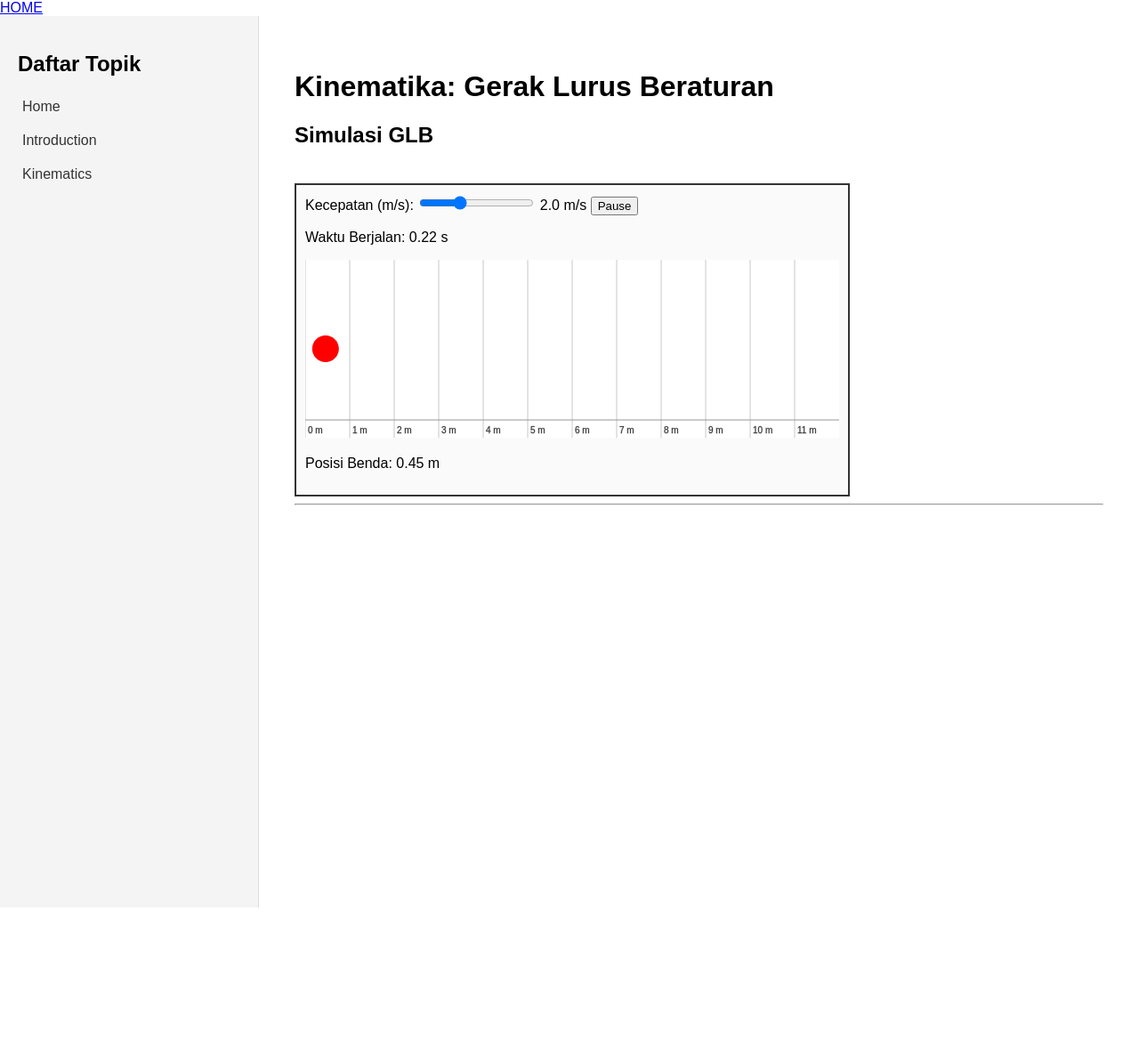
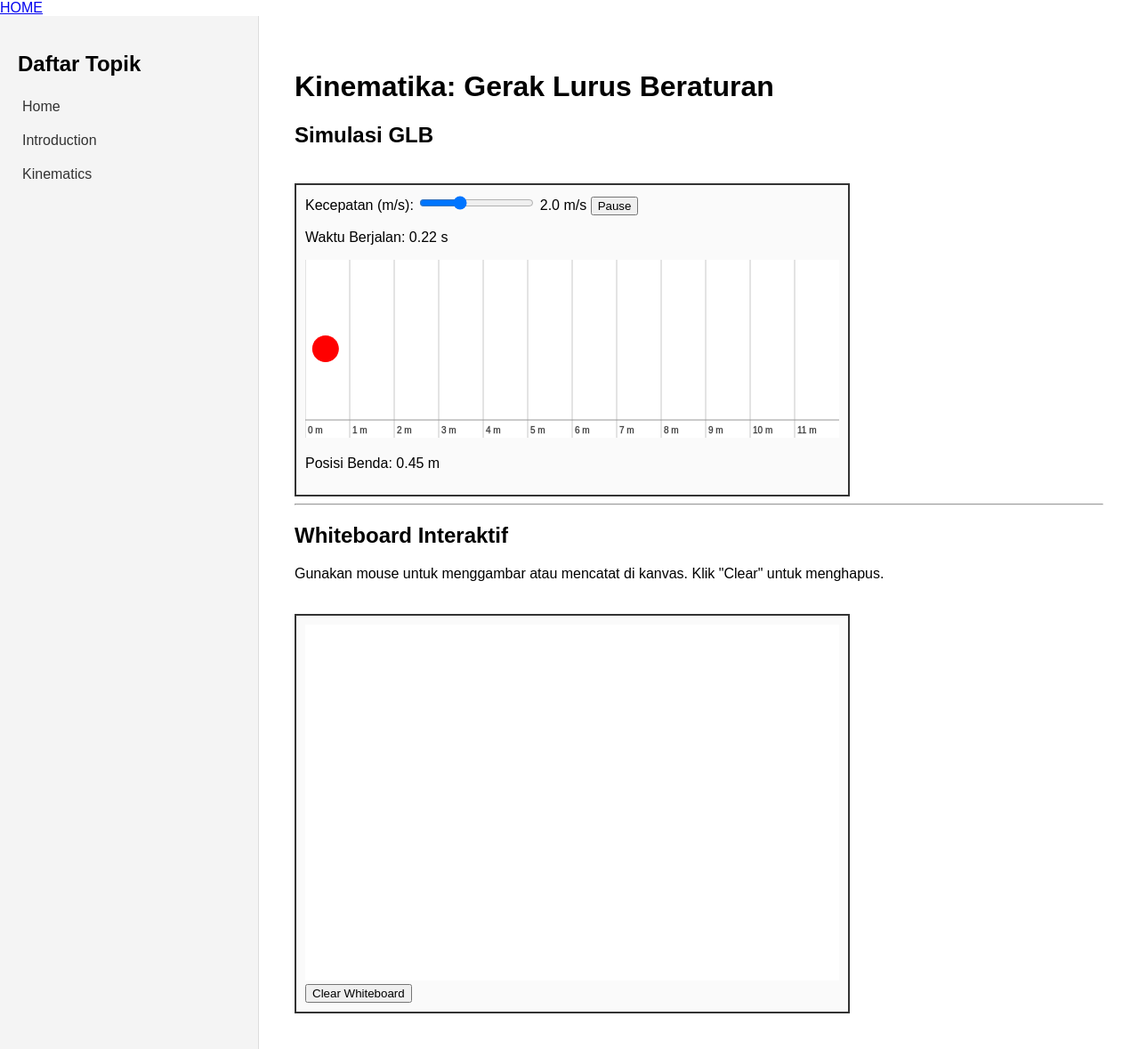
Before and after one commit to alasyariyphysics/physicsdigle, a Jekyll site: the page built from topics/simulasi-glb.html, in a window 1280 px wide. Shown: the whole page at 89% size. Built offline with Jekyll 4.4.1, drawn with Linux system fonts in a browser that asks for light colours; nearby versions of some CDN libraries; before the commit the page ends 1020 px from its top, so only the background shows below that.

Commit message:
Update simulasi-glb.html

```diff
--- a/topics/simulasi-glb.html
+++ b/topics/simulasi-glb.html
@@ -26,5 +26,15 @@ title: Simulasi GLB & Whiteboard
 
 <hr>
 
+<section>
+    <h2>Whiteboard Interaktif</h2>
+    <p>Gunakan mouse untuk menggambar atau mencatat di kanvas. Klik "Clear" untuk menghapus.</p>
+
+    <div class="simulation-container">
+        <div id="whiteboard-canvas-holder"></div>
+        <button onclick="clearWhiteboard()">Clear Whiteboard</button>
+    </div>
+</section>
+
 <script src="{{ site.baseurl }}/assets/js/simulations/glb.js"></script>
 <script src="{{ site.baseurl }}/assets/js/simulations/whiteboard.js"></script>
```
